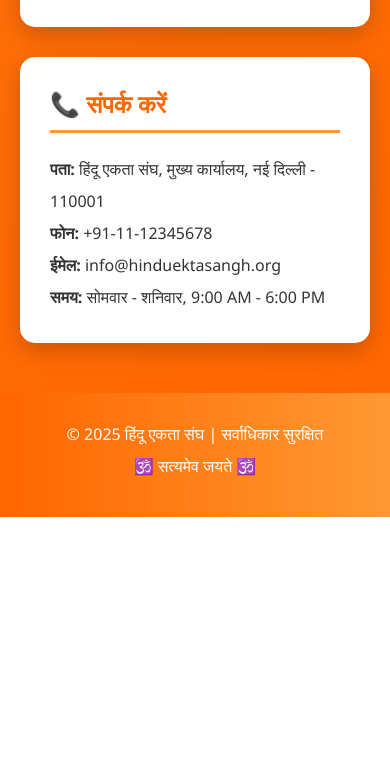
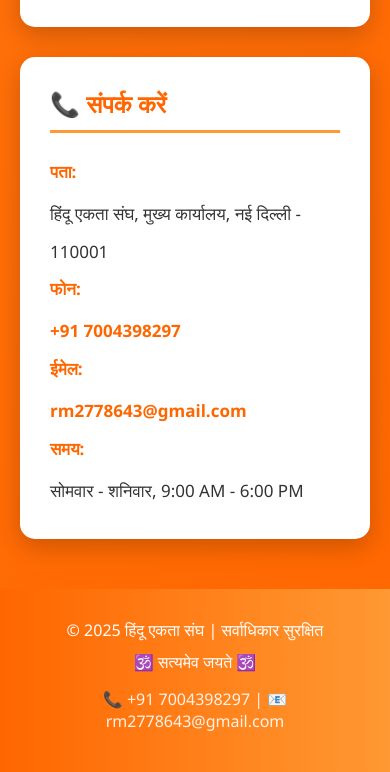
Before and after one commit to rahul700raj/hindu-ekta-sangh, a plain HTML site: page index.html in a window 390 px wide. Shown: the part 5183-5955 px from the top of the page. Before the commit the page ends 5700 px from the top, so only its background shows below. Drawn offline with Linux system fonts and the light colour scheme.

Commit message:
Updated contact details with phone and email

```diff
--- a/index.html
+++ b/index.html
@@ -351,6 +351,35 @@
             transform: translateX(5px);
         }
 
+        /* Contact Info Styles */
+        .contact-info {
+            line-height: 2.2;
+        }
+
+        .contact-info p {
+            display: flex;
+            align-items: center;
+            gap: 10px;
+            font-size: 17px;
+        }
+
+        .contact-info strong {
+            color: #FF6600;
+            min-width: 100px;
+        }
+
+        .contact-link {
+            color: #FF6600;
+            text-decoration: none;
+            font-weight: 600;
+            transition: all 0.3s ease;
+        }
+
+        .contact-link:hover {
+            color: #FF9933;
+            text-decoration: underline;
+        }
+
         /* Footer */
         footer {
             background: linear-gradient(90deg, #FF6600, #FF9933);
@@ -363,6 +392,12 @@
         footer p {
             font-size: 16px;
             margin-bottom: 10px;
+        }
+
+        .footer-contact {
+            margin-top: 15px;
+            font-size: 14px;
+            opacity: 0.9;
         }
 
         /* Responsive Design */
@@ -393,6 +428,12 @@
 
             .courses-grid {
                 grid-template-columns: 1fr;
+            }
+
+            .contact-info p {
+                flex-direction: column;
+                align-items: flex-start;
+                gap: 5px;
             }
         }
 
@@ -579,10 +620,10 @@
         <!-- Contact Section -->
         <div class="section" id="contact">
             <h2>📞 संपर्क करें</h2>
-            <div style="line-height: 2;">
+            <div class="contact-info">
                 <p><strong>पता:</strong> हिंदू एकता संघ, मुख्य कार्यालय, नई दिल्ली - 110001</p>
-                <p><strong>फोन:</strong> +91-11-12345678</p>
-                <p><strong>ईमेल:</strong> info@hinduektasangh.org</p>
+                <p><strong>फोन:</strong> <a href="tel:+917004398297" class="contact-link">+91 7004398297</a></p>
+                <p><strong>ईमेल:</strong> <a href="mailto:rm2778643@gmail.com" class="contact-link">rm2778643@gmail.com</a></p>
                 <p><strong>समय:</strong> सोमवार - शनिवार, 9:00 AM - 6:00 PM</p>
             </div>
         </div>
@@ -592,6 +633,9 @@
     <footer>
         <p>© 2025 हिंदू एकता संघ | सर्वाधिकार सुरक्षित</p>
         <p>🕉️ सत्यमेव जयते 🕉️</p>
+        <div class="footer-contact">
+            <p>📞 +91 7004398297 | 📧 rm2778643@gmail.com</p>
+        </div>
     </footer>
 
     <script>
```
